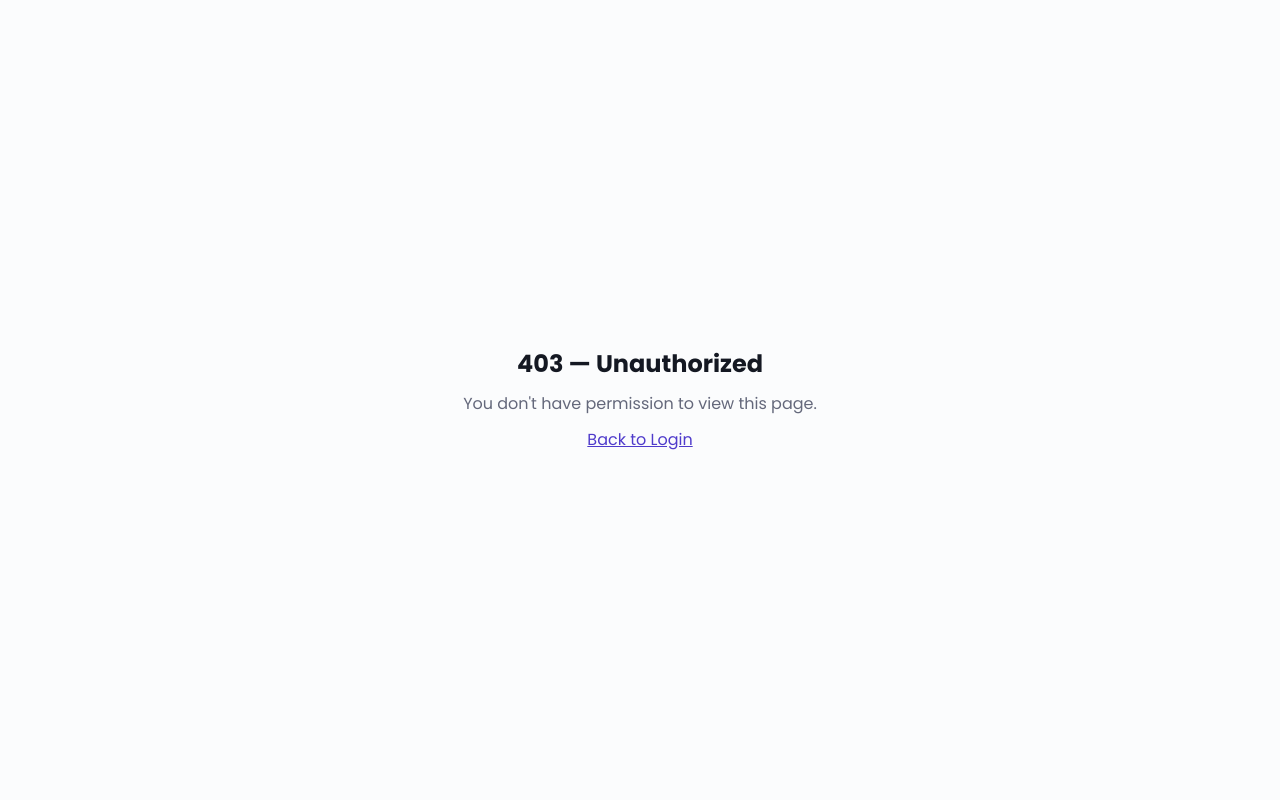
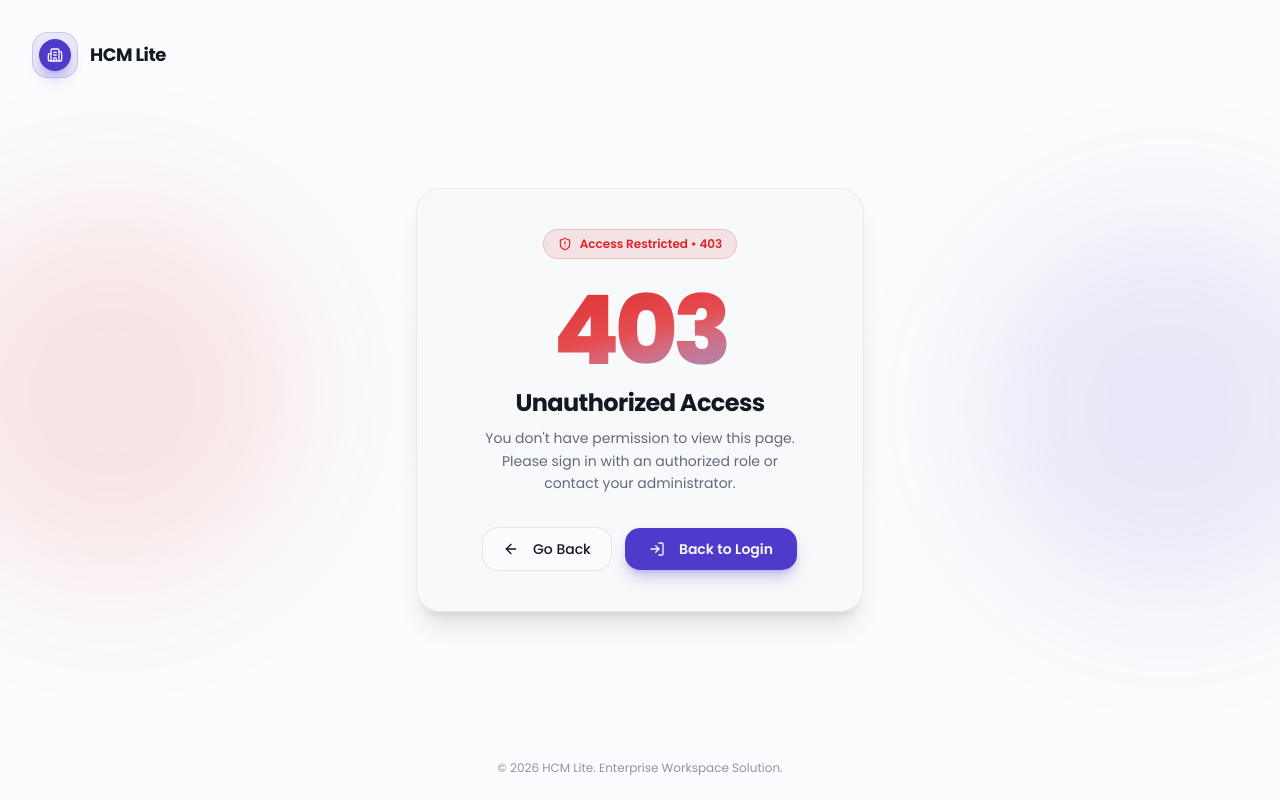
Before and after one commit to Azeef-dev/HCM-Lite-AI, a React (Vite) app in the folder frontend/: page /unauthorized in a window 1280 px wide. Built offline with nearby package versions, Linux system fonts and the light colour scheme.

Commit message:
feat: redesign Unauthorized page with enhanced layout, branding, and navigation options for improved user experience

```diff
--- a/frontend/src/pages/Unauthorized.jsx
+++ b/frontend/src/pages/Unauthorized.jsx
@@ -1,11 +1,75 @@
 // Unauthorized.jsx
-import { Link } from "react-router-dom";
+import { Link, useNavigate } from "react-router-dom";
+import { Button } from "@/components/ui/button";
+import Logo from "@/components/Logo";
+import { LogIn, ArrowLeft, ShieldAlert } from "lucide-react";
+
 export default function Unauthorized() {
+    const navigate = useNavigate();
+
     return (
-        <div className="min-h-screen flex flex-col items-center justify-center gap-3">
-            <h1 className="text-2xl font-bold">403 — Unauthorized</h1>
-            <p className="text-muted-foreground">You don't have permission to view this page.</p>
-            <Link to="/login" className="text-primary underline">Back to Login</Link>
+        <div className="min-h-screen relative flex flex-col items-center justify-center p-6 bg-background overflow-hidden selection:bg-primary/20">
+            {/* Subtle Ambient Background Glows */}
+            <div className="absolute top-1/4 -left-20 w-96 h-96 rounded-full bg-destructive/10 blur-3xl pointer-events-none" />
+            <div className="absolute bottom-1/4 -right-20 w-96 h-96 rounded-full bg-primary/10 blur-3xl pointer-events-none" />
+
+            {/* Top Brand Header */}
+            <div className="absolute top-8 left-8 flex items-center gap-3">
+                <div className="p-1.5 rounded-xl bg-primary/10 border border-primary/20">
+                    <Logo size="sm" />
+                </div>
+                <span className="text-lg font-bold tracking-tight text-foreground">HCM Lite</span>
+            </div>
+
+            {/* Main Glass Card */}
+            <div className="relative z-10 w-full max-w-md text-center space-y-6 p-8 sm:p-10 rounded-3xl bg-muted/30 border border-border/60 shadow-xl backdrop-blur-md">
+                {/* Floating Security Badge */}
+                <div className="inline-flex items-center gap-2 px-3.5 py-1.5 rounded-full bg-destructive/10 text-destructive text-xs font-semibold border border-destructive/20">
+                    <ShieldAlert className="h-3.5 w-3.5" />
+                    Access Restricted • 403
+                </div>
+
+                {/* Big Gradient 403 Typography */}
+                <div className="space-y-2">
+                    <h1 className="text-7xl sm:text-8xl font-black tracking-tighter bg-gradient-to-br from-destructive via-destructive/80 to-primary/60 bg-clip-text text-transparent select-none">
+                        403
+                    </h1>
+                    <h2 className="text-xl sm:text-2xl font-bold tracking-tight text-foreground">
+                        Unauthorized Access
+                    </h2>
+                    <p className="text-sm text-muted-foreground leading-relaxed max-w-xs mx-auto">
+                        You don't have permission to view this page. Please sign in with an authorized role or contact your administrator.
+                    </p>
+                </div>
+
+                {/* Action Buttons */}
+                <div className="flex flex-col sm:flex-row items-center justify-center gap-3 pt-2">
+                    <Button
+                        type="button"
+                        variant="outline"
+                        onClick={() => navigate(-1)}
+                        className="w-full sm:w-auto h-11 px-5 rounded-xl border-border/80 hover:bg-muted/60 cursor-pointer"
+                    >
+                        <ArrowLeft className="h-4 w-4 mr-2" />
+                        Go Back
+                    </Button>
+
+                    <Button
+                        asChild
+                        className="w-full sm:w-auto h-11 px-6 rounded-xl font-semibold shadow-lg shadow-primary/25 hover:shadow-primary/40 transition-all"
+                    >
+                        <Link to="/login">
+                            <LogIn className="h-4 w-4 mr-2" />
+                            Back to Login
+                        </Link>
+                    </Button>
+                </div>
+            </div>
+
+            {/* Subtle Footer */}
+            <p className="absolute bottom-6 text-xs text-muted-foreground/70">
+                © {new Date().getFullYear()} HCM Lite. Enterprise Workspace Solution.
+            </p>
         </div>
     );
 }
```
